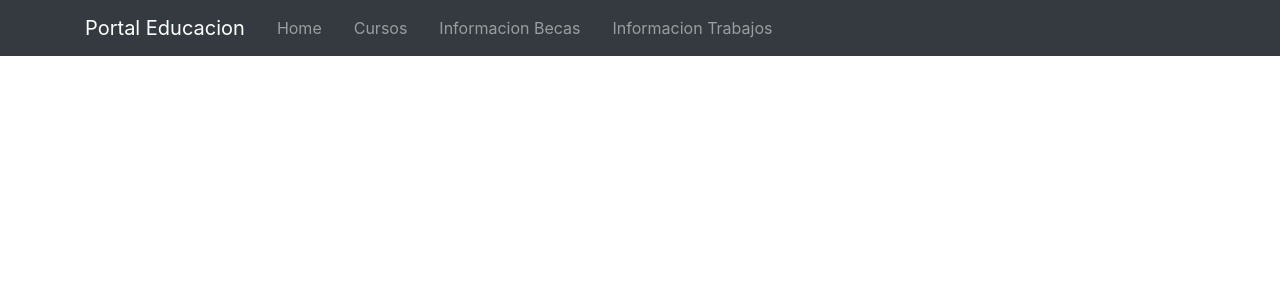
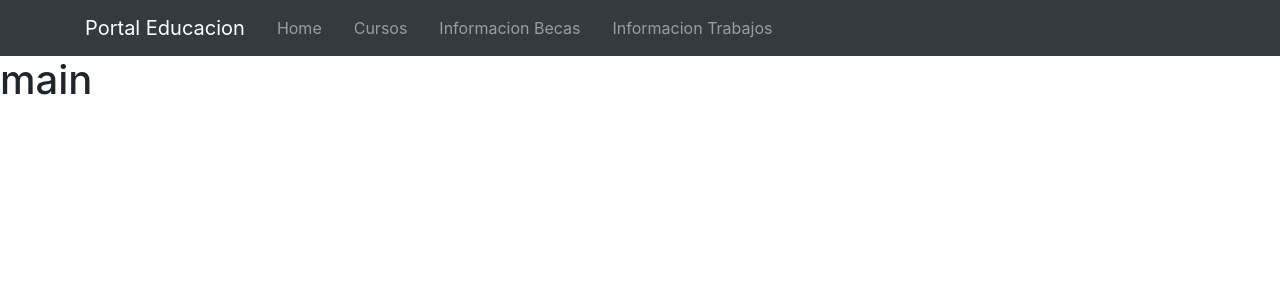
Before and after one commit to campeon19/Portal_Educacion_GT, a React (Create React App) app: page / in a window 1280 px wide. Shown: the top 300 px of the page. Built offline with nearby package versions, Linux system fonts and the light colour scheme.

Commit message:
react router y el layout

```diff
--- a/package.json
+++ b/package.json
@@ -9,6 +9,7 @@
     "bootstrap": "^4.6.0",
     "react": "^17.0.2",
     "react-dom": "^17.0.2",
+    "react-router-dom": "^5.3.0",
     "react-scripts": "4.0.3",
     "web-vitals": "^1.1.2"
   },
--- a/src/App.js
+++ b/src/App.js
@@ -1,8 +1,15 @@
-
+import Layout from './Components/Layout/Layout';
+import { Switch, Route } from 'react-router-dom';
 
 function App() {
   return (
-   <div>App</div>
+    <Layout>
+      <Switch>
+        <Route path="/" exact>
+          <h1>main</h1>
+        </Route>
+      </Switch>
+    </Layout>
   );
 }
 
--- /dev/null
+++ b/src/Components/Layout/Layout.jsx
@@ -0,0 +1,13 @@
+import Navbar from '../Navbar/Navbar';
+import styles from './Layout.module.css';
+
+const Layout = (props) => {
+  return (
+    <div className={styles.layout}>
+      <Navbar />
+      <div className={styles.main}>{props.children}</div>
+    </div>
+  );
+};
+
+export default Layout;
--- /dev/null
+++ b/src/Components/Layout/Layout.module.css
@@ -0,0 +1,8 @@
+.layout {
+    width: 100vw;
+}
+
+.main {
+    height: calc(100vh - 56px);
+    width: 100%;
+}
--- a/src/index.js
+++ b/src/index.js
@@ -1,12 +1,11 @@
-import React from 'react';
 import ReactDOM from 'react-dom';
 import './index.css';
 import App from './App';
-import Navbar from './Components/Navbar/Navbar'
+import { BrowserRouter } from 'react-router-dom';
 
 ReactDOM.render(
-  <React.StrictMode>
-    <Navbar />
-  </React.StrictMode>,
+  <BrowserRouter>
+    <App />
+  </BrowserRouter>,
   document.getElementById('root')
 );
```
